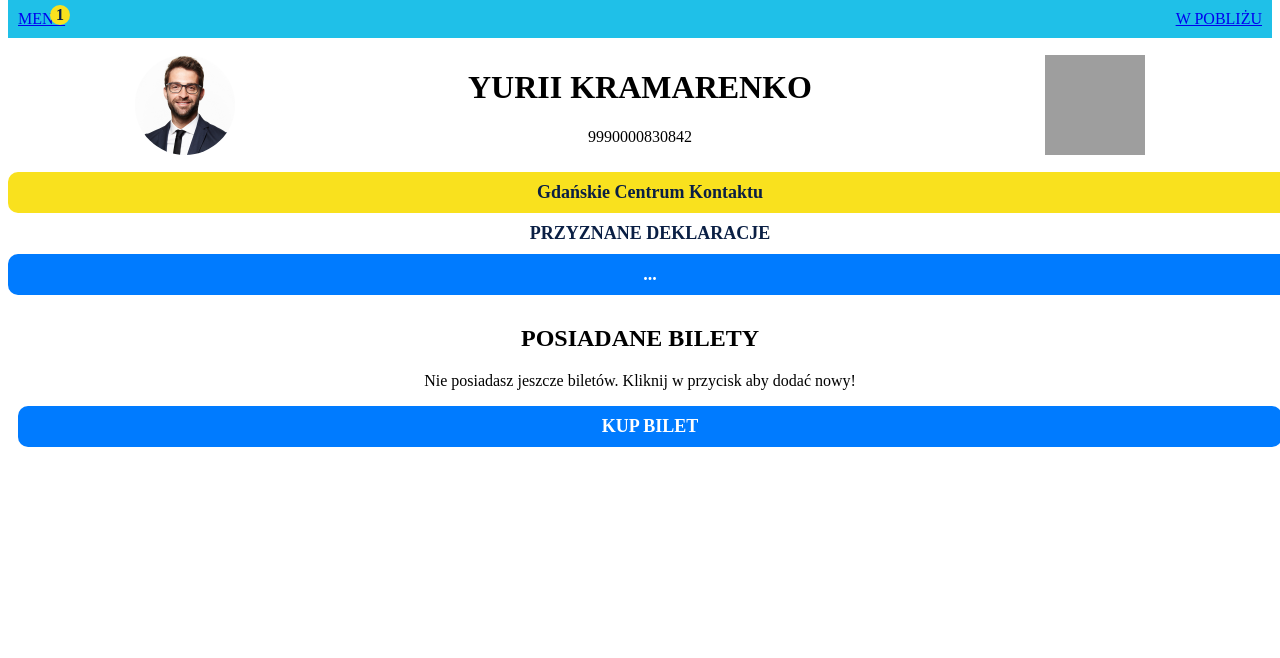
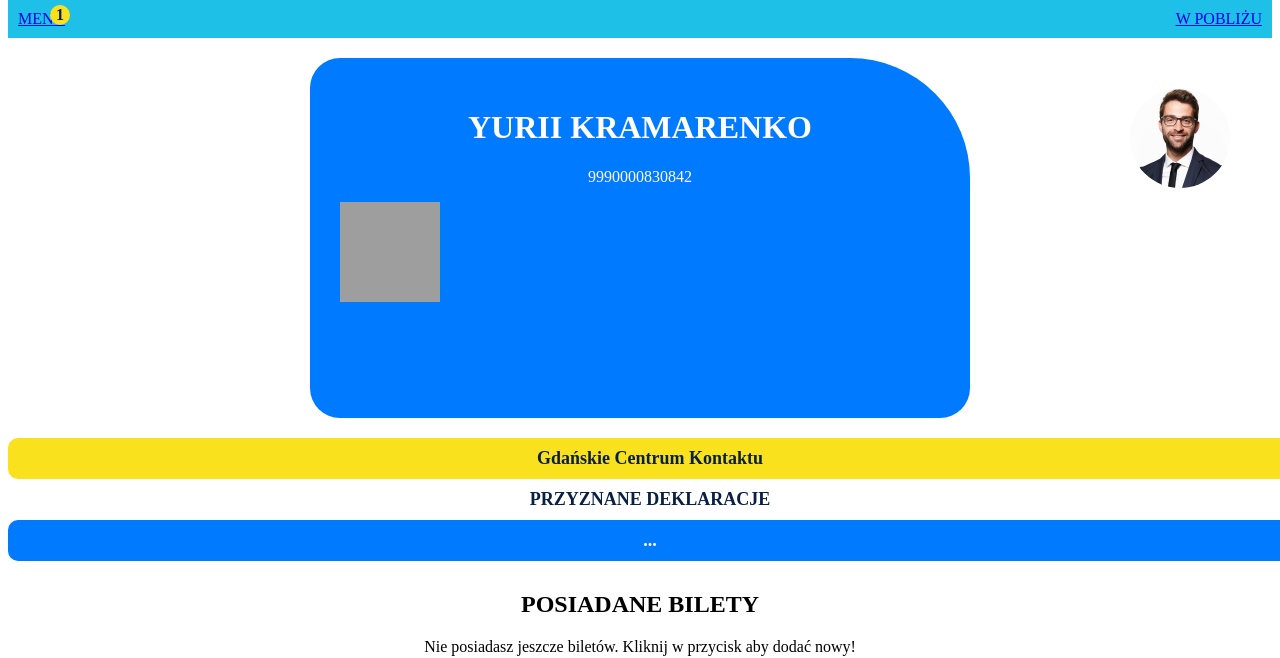
Before and after one commit to YuriiKramarenko/bilet, a PHP site: page /html.html in a window 1280 px wide. Shown: the part 46-704 px from the top of the page. Run offline with PHP 8.4, Linux system fonts and the light colour scheme; grey boxes are pictures that could not be loaded.

Commit message:
ulepszenie profilu

```diff
--- a/style.css
+++ b/style.css
@@ -43,12 +43,22 @@
     }
     /* Styl dla profilu */
 .profile {
-    display: flex;
-    align-items: center;
-    justify-content: space-around;
-    padding: 10px;
+
+    background-color: var(--blue);
+    border-radius: 30px 120px 30px 30px;
+    padding: 30px;
+    width: 600px;
+    height: 300px;
+    margin: auto;
+    color: var(--white);
+    margin-top: 20px;
+    margin-bottom: 20px;
     }
     .avatar {
+    position: absolute;
+    top: 1;
+    right: 0;
+    transform: translate(-50%, 0);
     width: 100px;
     height: 100px;
     border-radius: 50%;
```
